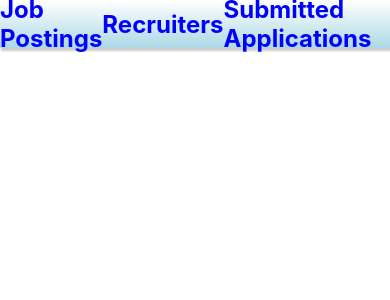
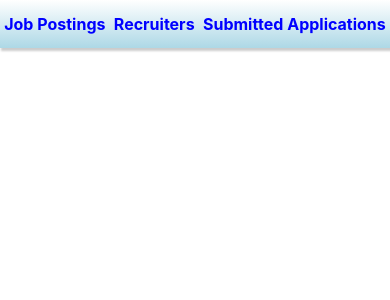
Before and after one commit to lanbow93/job-board-frontend, a React (Create React App) app: page / in a window 390 px wide. Shown: the top 300 px of the page. Built offline with nearby package versions, Linux system fonts and the light colour scheme.

Commit message:
Nav space on mobile css fixed

```diff
--- a/src/App.css
+++ b/src/App.css
@@ -145,6 +145,11 @@ nav a{
 }
 
 @media only screen and (max-width: 600px){
+  nav a{
+    font-size: 1rem;
+    text-align: center;
+  }
+
 	.jobCardHolder, .applicationHolder {
     grid-template-columns: .75fr;
     justify-content: center ;
```
